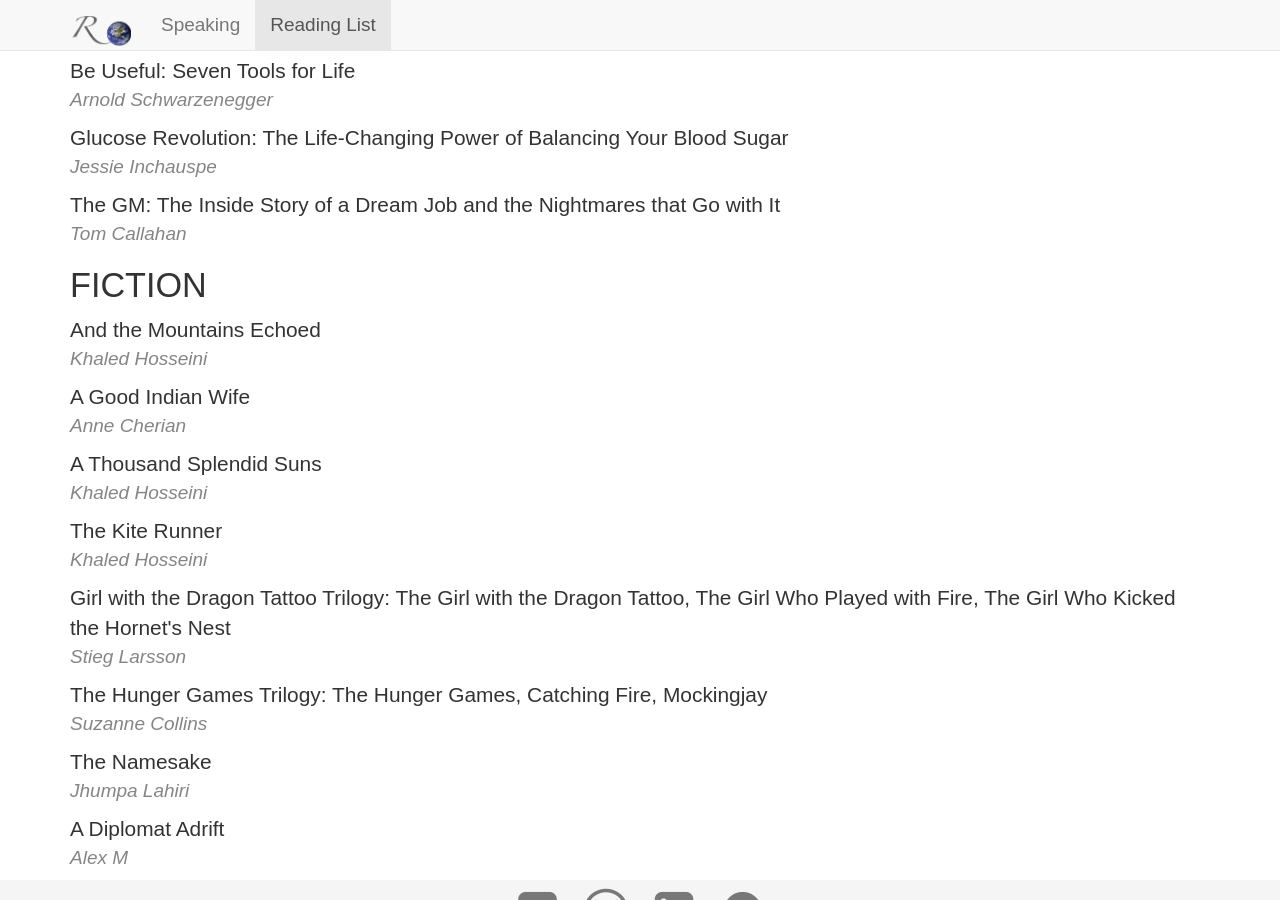
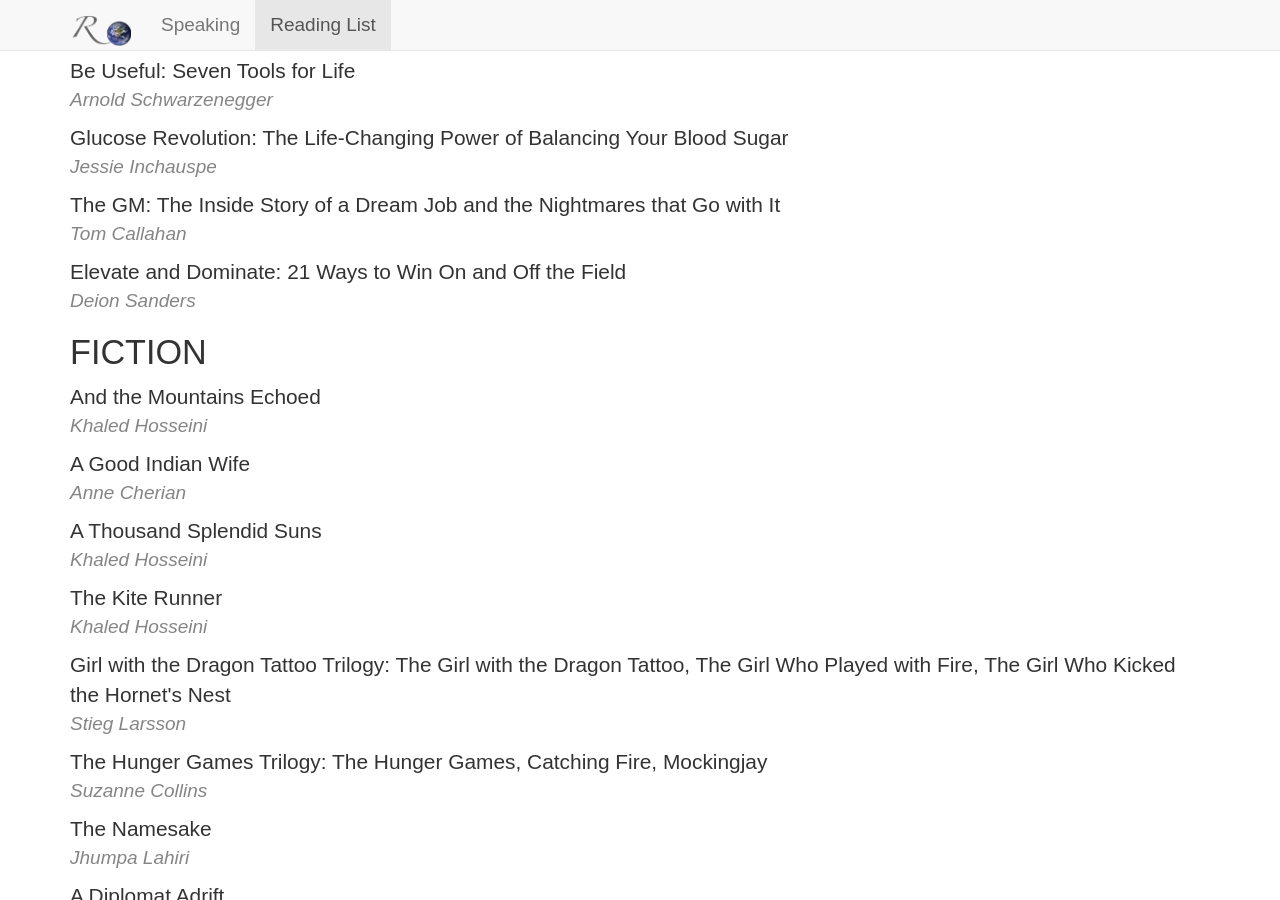
Before and after one commit to rovolution/rovolution.github.io, a Jekyll site: the page built from reading-list/index.html, in a window 1280 px wide and 900 px high, scrolled down 6911 px. Built offline with Jekyll 4.4.1, drawn with Linux system fonts in a browser that asks for light colours; nearby versions of some CDN libraries.

Commit message:
Update index.html

```diff
--- a/reading-list/index.html
+++ b/reading-list/index.html
@@ -425,6 +425,10 @@
 			<div class='book-list-title'>The GM: The Inside Story of a Dream Job and the Nightmares that Go with It</div>
 			<div class='book-list-author'>Tom Callahan</div>
 		</li>
+		<li class='book-list-entry'>
+			<div class='book-list-title'>Elevate and Dominate: 21 Ways to Win On and Off the Field</div>
+			<div class='book-list-author'>Deion Sanders</div>
+		</li>
 	</ul>
 	<h3 class="book-list-category">FICTION</h3>
 	<ul class='book-list'>
```
